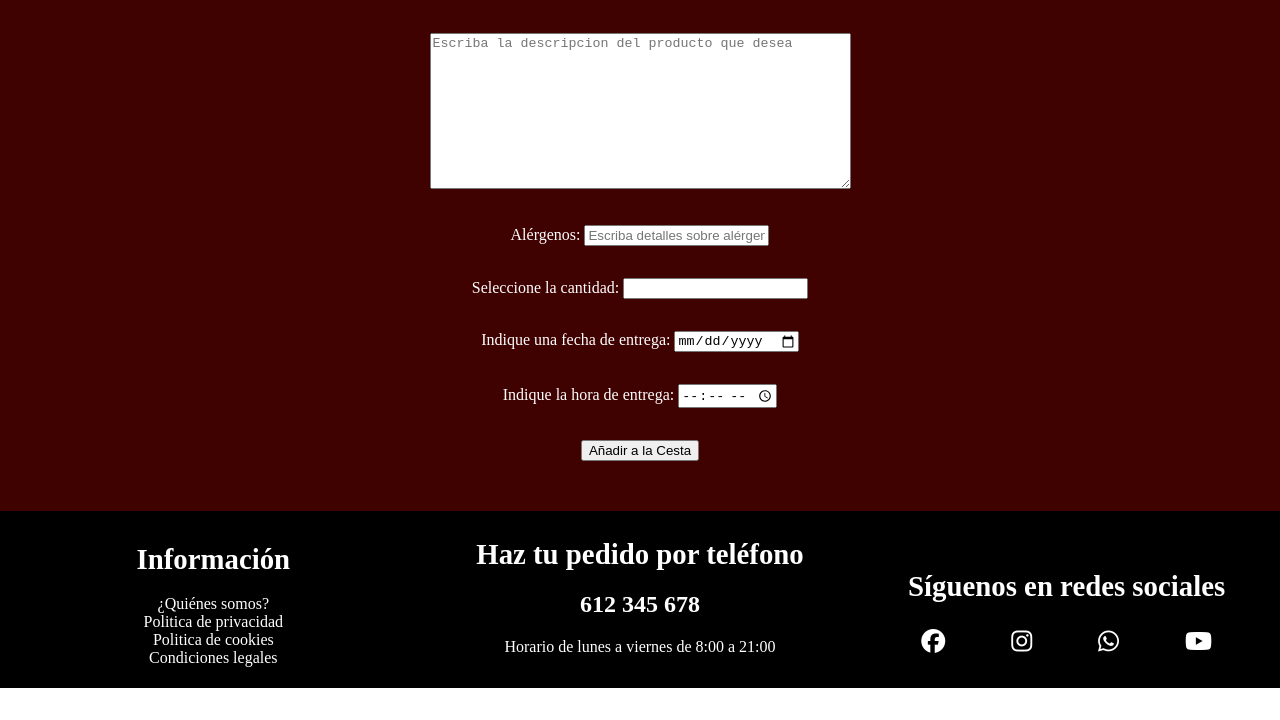
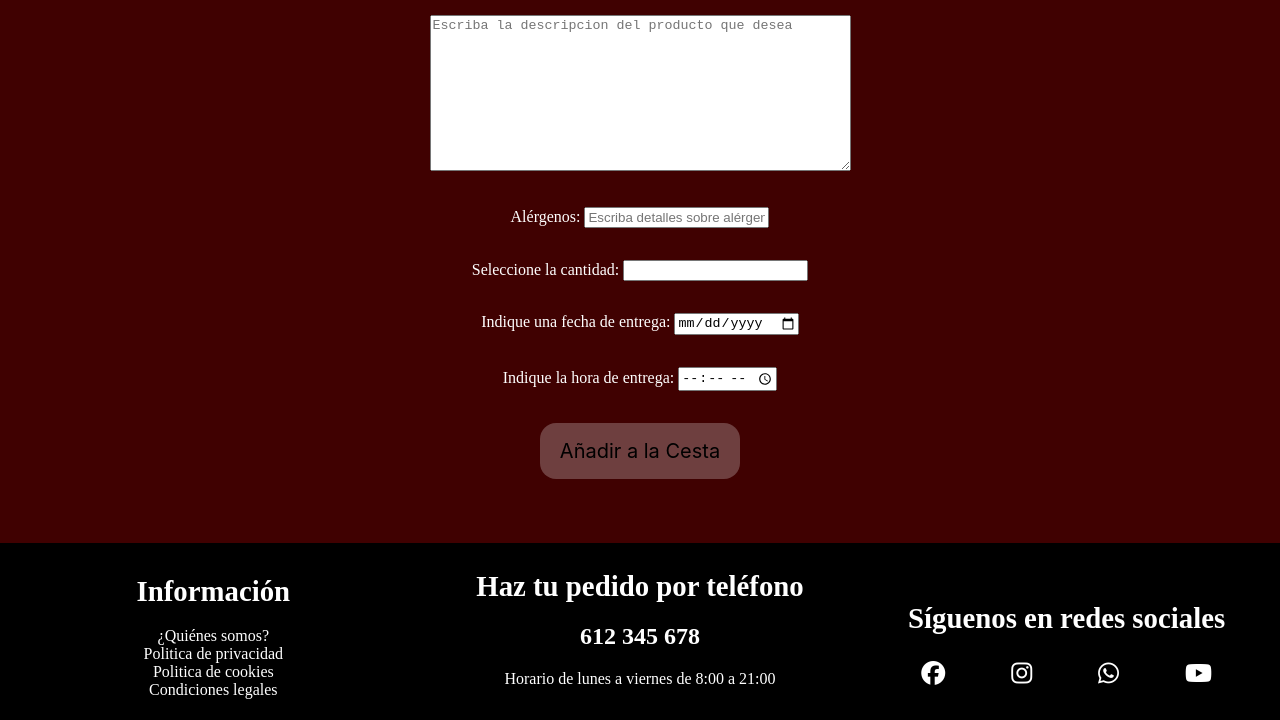
Before and after one commit to G4z1m3r/mi-primera-web, a plain HTML site: page WebPanaderia/pedidosespeciales.html in a window 1280 px wide. Shown: the part 213-933 px from the top of the page. Before the commit the page ends 901 px from the top, so only its background shows below. Drawn offline with Linux system fonts and the light colour scheme.

Commit message:
10/11/22

```diff
--- a/WebPanaderia/pedidosespeciales.html
+++ b/WebPanaderia/pedidosespeciales.html
@@ -44,7 +44,7 @@
         <input type="time" name="hora" id="hora">
     </div>
     <div class="form-btn">
-        <button type="submit" id="btn">Añadir a la Cesta</button>
+        <button type="submit" id="btn" class="menu">Añadir a la Cesta</button>
     </div>
   </form>
 
--- a/WebPanaderia/styles/pedidosespeciales.css
+++ b/WebPanaderia/styles/pedidosespeciales.css
@@ -20,4 +20,5 @@ body{
   height: 80vh;
   color:white;
   row-gap: 2rem;
+  padding-bottom: 2rem;
 }
```
